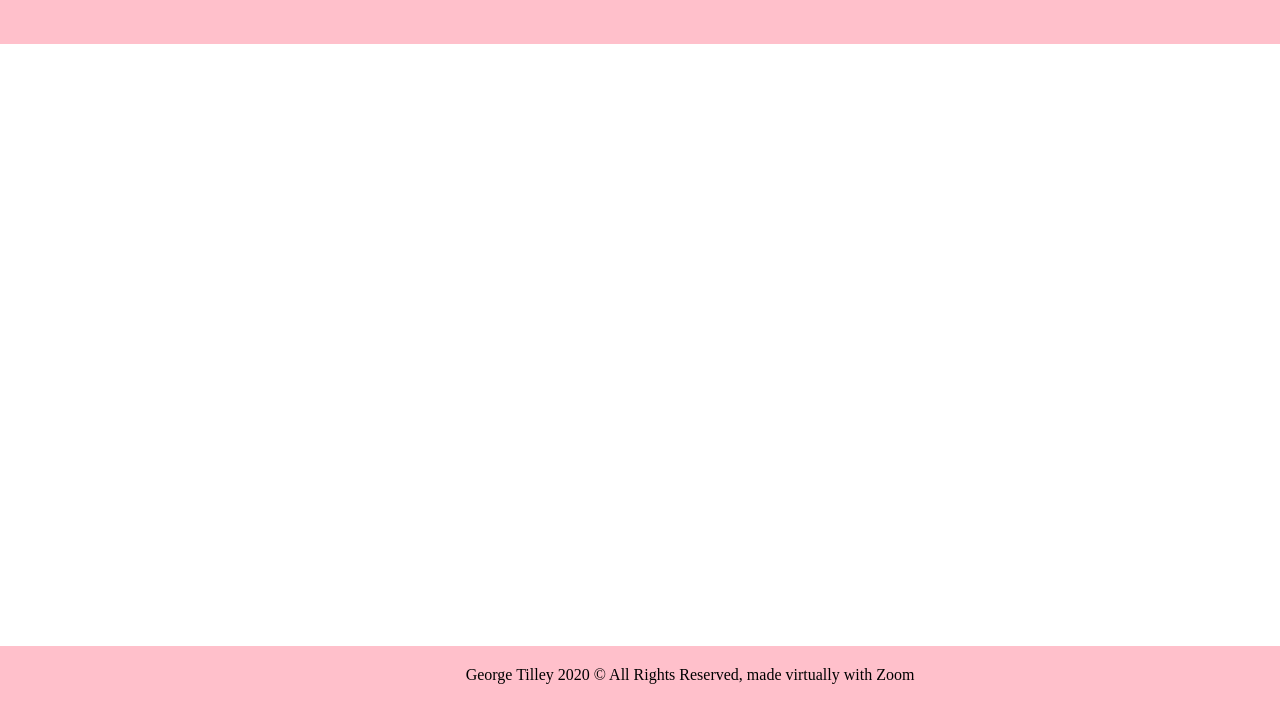
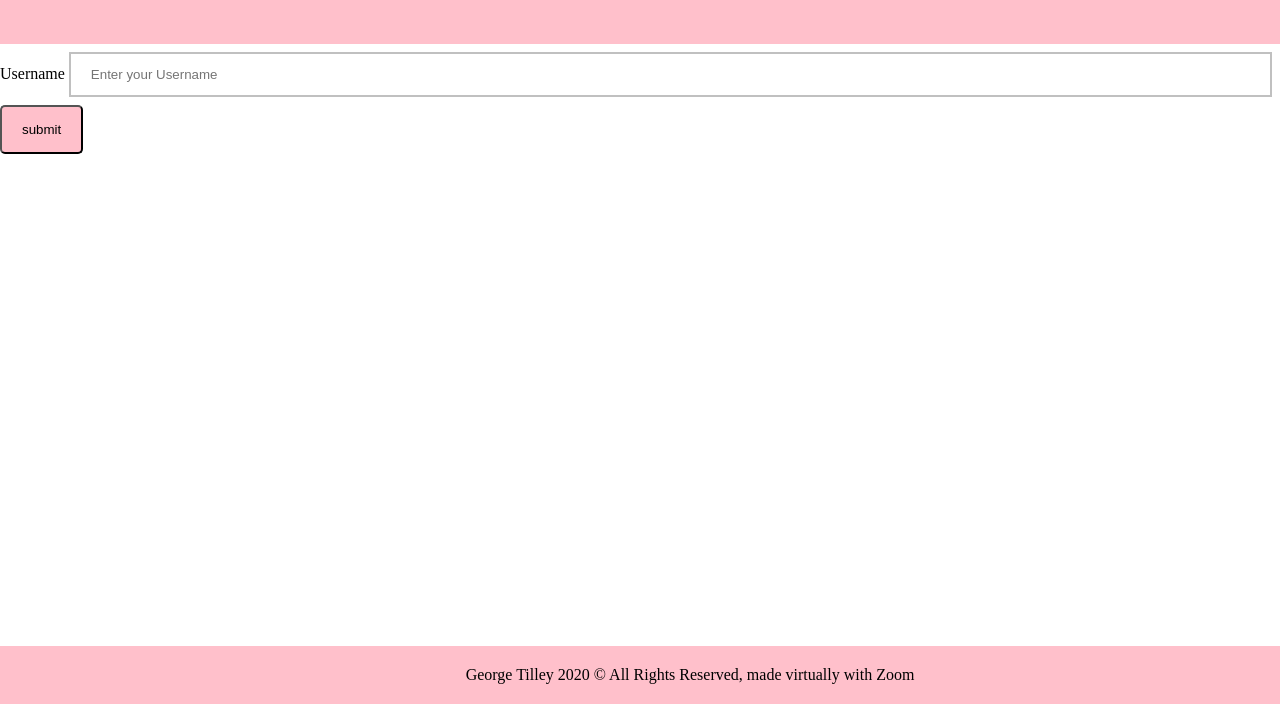
Before and after one commit to georgetilley1/digital, a plain HTML site: page about.html in a window 1280 px wide. Shown: the part 96-800 px from the top of the page. Drawn offline with Linux system fonts and the light colour scheme.

Commit message:
Add files via upload

```diff
--- a/about.html
+++ b/about.html
@@ -23,9 +23,11 @@
         </ul>
     </div>
 
-
-
-
+    <form>
+        <label for="username">Username</label>
+        <input type="text" placeholder="Enter your Username">
+        <input class="button" type="button" value="submit">
+    </form>
 
     <div class="footer">
         George Tilley 2020 &copy; All Rights Reserved, made virtually with Zoom
--- a/style.css
+++ b/style.css
@@ -109,6 +109,15 @@ a {
     }
 }
 
+input[type=text] {
+    width: 94%;
+    padding: 13px 20px;
+    margin: 8px 0px;
+    box-sizing: border-box;
+    border: 2px solid silver;
+    outline: none;
+}
+
 .footer {
     text-align: center;
     background-color: pink;
```
Also changed, not shown: index.html (+1 -1 lines).
